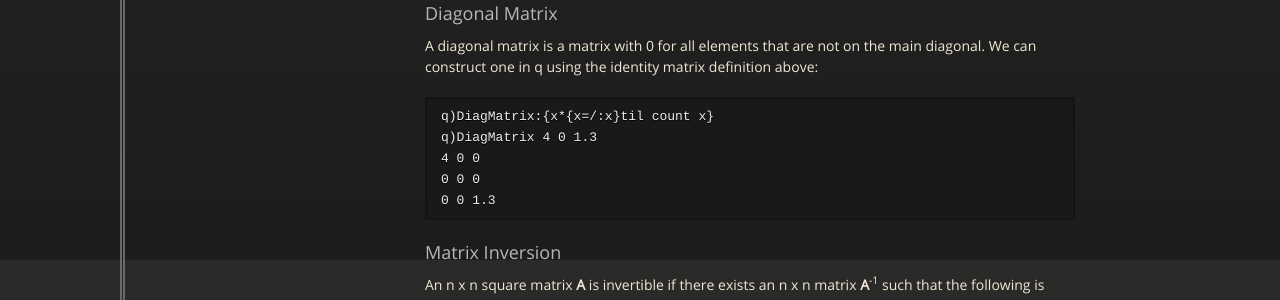
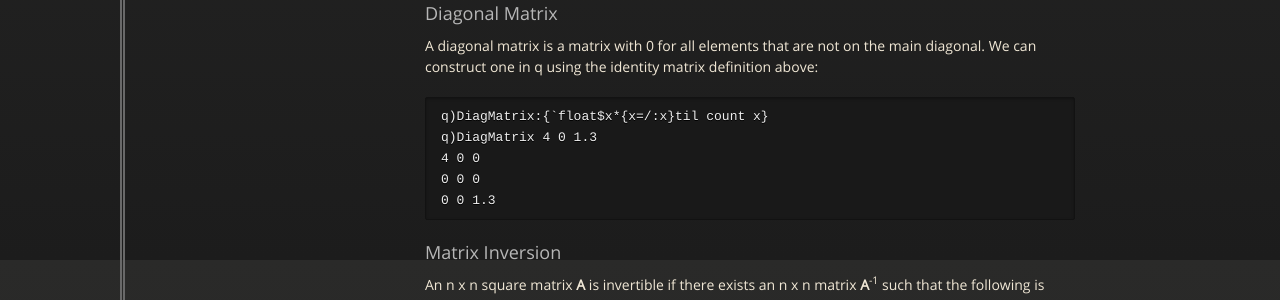
Before and after one commit to jpneill/jpneill.github.io, a Jekyll site: the page posts/Lin_Alg_q.html, which Jekyll copies as it is, in a window 1280 px wide and 900 px high, scrolled down 2289 px. Shown: the part 151-451 px from the top of the window. Built offline with Jekyll 4.4.1, drawn with Linux system fonts in a browser that asks for light colours; nearby versions of some CDN libraries; formulas are drawn with MathJax 3.

Commit message:
Update DiagMatrix code

```diff
--- a/posts/Lin_Alg_q.html
+++ b/posts/Lin_Alg_q.html
@@ -123,7 +123,7 @@ q)I3
         <h3>Diagonal Matrix</h3>
         <p>A diagonal matrix is a matrix with 0 for all elements that are not on the main diagonal. We can construct one in q using the identity matrix definition above:</p>
 
-<pre><code>q)DiagMatrix:{x*{x=/:x}til count x}
+<pre><code>q)DiagMatrix:{`float$x*{x=/:x}til count x}
 q)DiagMatrix 4 0 1.3
 4 0 0
 0 0 0
```
